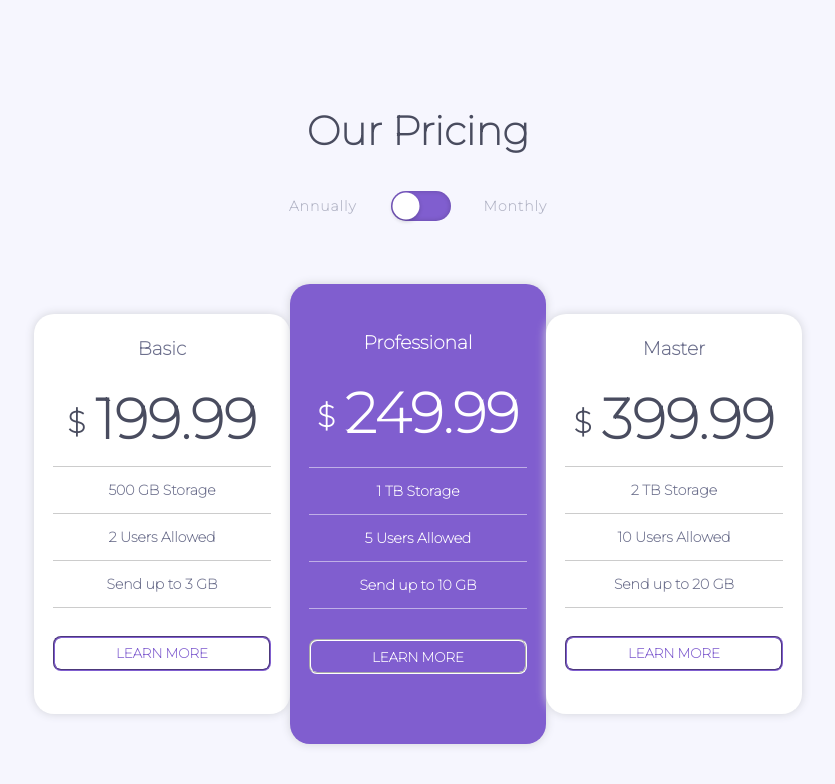
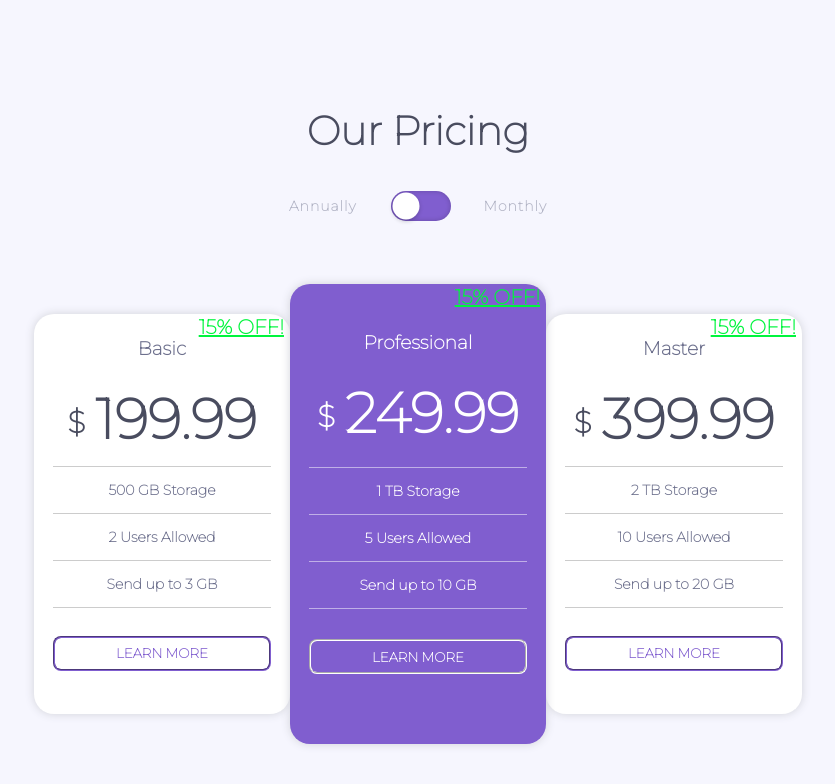
Before and after one commit to NicoBlas/pricingcomponent, a React (Create React App) app: page / in a window 1280 px wide. Shown: the top 784 px of the page, without its empty margins (222-1057 px from the left). Built offline with nearby package versions, Linux system fonts and the light colour scheme.

Commit message:
agregando estilos

```diff
--- a/src/components/pricing/Pricing.jsx
+++ b/src/components/pricing/Pricing.jsx
@@ -1,14 +1,19 @@
 import React ,{useState} from 'react'
 import "./pricing.css"
+import { PriceContext } from '../PriceContext'
+import { useContext } from 'react'
 
 
 const Pricing = (props) => {
+
+    const {value} = useContext(PriceContext)
 
     return (
 
         <div className={props.mid?"pricing-mid":"pricing"}>
             <div className={props.mid?"pricing__pack-mid":'pricing__pack'}>
                 <h3>{props.pack}</h3>
+                <h4 className={!value?"discount":"discountBlock"}>15% OFF!</h4>
             </div>
 
             <div className='pricing__price' >
--- a/src/components/pricing/pricing.css
+++ b/src/components/pricing/pricing.css
@@ -19,6 +19,8 @@
     flex-direction: column;
     align-items: center;
     color: #fff;
+    position: relative;
+
 
 
 }
@@ -28,13 +30,38 @@
     font-family: var(--font-family);
     color: hsl(233, 13%, 49%);
     padding-top: 5px;
+    display: flex;
+    position: relative;
+    width: 100%;
+    justify-content: center;
+
 }
+
+
+
+.discount{
+   color: rgb(0, 245, 61);
+   font-size: 20px;
+   font-weight: bold;
+   position: absolute;
+   top: -25px;
+   right: 6px;
+   font-family: var(--font-family);
+   text-decoration-line: underline;
+}
+
+.discountBlock{
+    display: none;
+}
+
 
 .pricing__pack-mid{
     font-family: var(--font-family);
     color: #fff;
     padding-top: 5px;
     margin-top: 24px;
+    display: flex;
+    justify-content: space-between;
 
 
 }
@@ -45,6 +72,7 @@
     width: 100%;
     align-items: center;
     justify-content: center;
+    text-align: center;
 }
 
 
```
